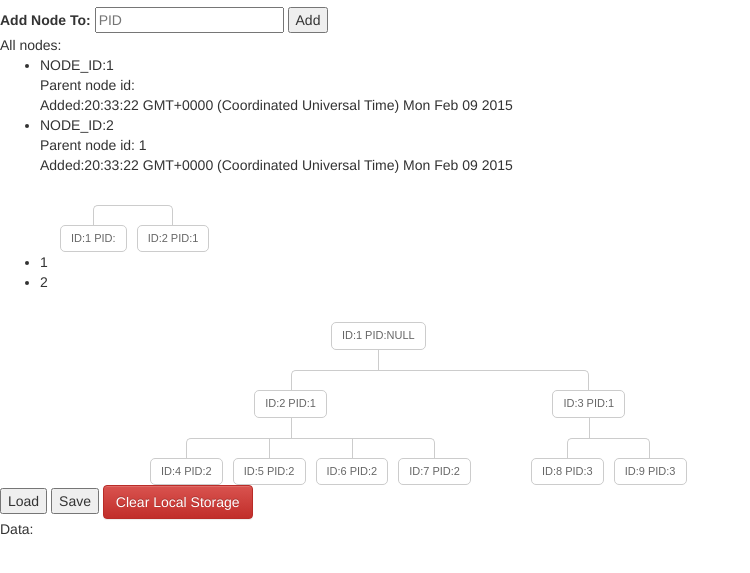
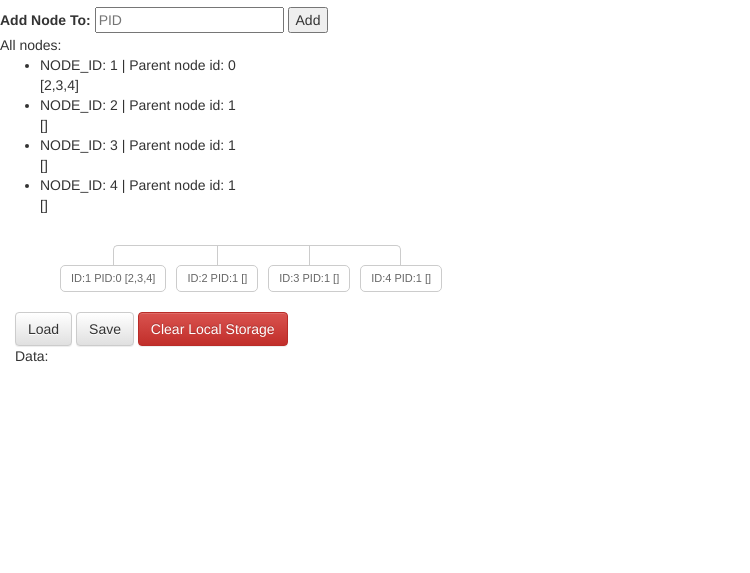
Before and after one commit to antlik/TreeManager, a plain HTML site: page public_html/index.html in a window 1280 px wide. Shown: the part 63-636 px from the top of the page, without its empty margins (0-750 px from the left). Drawn offline with Linux system fonts and the light colour scheme.

Commit message:
Addich array of childs for each node

```diff
--- a/public_html/index.html
+++ b/public_html/index.html
@@ -18,7 +18,6 @@
         <!-- Latest compiled and minified JavaScript -->
         <script src="/bootstrap/js/bootstrap.min.js"></script>
 
-
         <script src="/js/angular.min.js"></script>
         <script src="/js/ngStorage.min.js"></script>
         <script src="/js/app.js"></script>
@@ -27,54 +26,16 @@
 
     </head>
     <body ng-app="treeManager">
-
-
+        <script type="text/ng-template" id="nodeTree">
+            <a href="#">ID:{{node.id}} PID:{{node.pid}}</a>
+            <ul ng-if="nodes.childs">
+                <li ng-repeat="node in nodes.childs "><a href="#">ID:{{node.id}} PID:{{node.pid}}</a>
+                </li>
+            </ul>
+        </script>
         <div class="container">
             <h1>Tree Manager</h1>
         </div>
-
-
-        <!--        <div class="tree">
-                    <ul>
-                        <li>
-                            <a href="#">Parent</a>
-                            <ul>
-                                <li>
-                                    <a href="#">Child</a>
-                                    <ul>
-                                        <li>
-                                            <a href="#">Grand Child</a>
-                                        </li>
-                                    </ul>
-                                </li>
-                                <li>
-                                    <a href="#">Child</a>
-                                    <ul>
-                                        <li><a href="#">Grand Child</a></li>
-                                        <li>
-                                            <a href="#">Grand Child</a>
-                                            <ul>
-                                                <li>
-                                                    <a href="#">Great Grand Child</a>
-                                                </li>
-                                                <li>
-                                                    <a href="#">Great Grand Child</a>
-                                                </li>
-                                                <li>
-                                                    <a href="#">Great Grand Child</a>
-                                                </li>
-                                            </ul>
-                                        </li>
-                                        <li><a href="#">Grand Child</a></li>
-                                    </ul>
-                                </li>
-                            </ul>
-                        </li>
-                    </ul>
-                </div> -->
-
-
-
         <div class="container-fluid" ng-controller="treeManagerController">
             <div class="row">
                 <form ng-submit="submitNode()">
@@ -88,10 +49,11 @@
                         title="Added on {{node.createdAt.toDateString()}}"
                         ng-class="{even: $even, odd: $odd}"
                         >
-                        NODE_ID:{{node.id}}<br />
+                        NODE_ID: {{node.id}} |
                         Parent node id: {{node.pid}}
                         <br />
-                        Added:{{node.createdAt.toTimeString()}}  {{node.createdAt.toDateString()}}
+                        {{node.childs}}
+                        <!--Added:{{node.createdAt.toTimeString()}}  {{node.createdAt.toDateString()}}-->
                     </li>
 
                 </ul>
@@ -102,27 +64,18 @@
                     <!--Display tree: {{nodes}}-->
                     <div class="tree">
                         <ul>
-                            <li ng-repeat="node in nodes track by node.id"><a href="#">ID:{{node.id}} PID:{{node.pid}}</a></li>
+                            <li ng-repeat="node in nodes track by node.id"><a href="#">ID:{{node.id}} PID:{{node.pid}} {{node.childs}}</a>
+
+                            </li>
                         </ul>
                     </div>
                 </div>
             </div>
+            <br />
 
-            <div class="row">
-<ul>
-    <li ng-repeat="node in nodes track by node.id ">
-        {{ node.id }}
-        <ul ng-if="node.pid">
-            <li ng-repeat="node in node.pid">
-                {{ node.id }}
-            </li>
-        </ul>
-    </li>
-</ul>
-            </div>
-            <div class="row">
+            <!--            <div class="row">
                             <div class="col-xs-12">
-                    <!--Display tree: {{nodes}}-->
+                                Display tree: {{nodes}}
                                 <div class="tree">
                                     <ul>
                                         <li><a href="#">ID:1 PID:NULL</a>
@@ -146,15 +99,17 @@
                                     </ul>
                                 </div>
                             </div>
-            </div>
+                        </div>-->
 
             <div class="row">
-                <button ng-click="loadFromLocalStorage()">Load</button>
-                <button ng-click="saveToLocalStorage()">Save</button>
+                <div class="col-xs-12">
+                    <button class="btn btn-default" ng-click="loadFromLocalStorage()">Load</button>
+                    <button class="btn btn-default" ng-click="saveToLocalStorage()">Save</button>
 
                     <button  class="btn btn-danger" ng-click="clearData()">Clear Local Storage</button>
                     <br />
                     Data: {{localNodes}}
+                </div>
             </div>
         </div>
 
--- a/public_html/js/app.js
+++ b/public_html/js/app.js
@@ -9,13 +9,15 @@ treeManager.controller("treeManagerController", function ($scope, $localStorage)
     $scope.nodes = [];
 
     //insert root of tree
-    addNode(null);
+    addNode(0);
+    addNode(1);
+    addNode(1);
     addNode(1);
 
     // ---
     // PUBLIC METHODS //
     // ---
-    $scope.childerns = function (){
+    $scope.childerns = function () {
         $scope.form.parentNodeId;
     };
 
@@ -30,13 +32,12 @@ treeManager.controller("treeManagerController", function ($scope, $localStorage)
 
     $scope.saveToLocalStorage = function () {
         $localStorage.localNodes = $scope.nodes;
-        alert('Saved to local storage.');
+        alert('Nodes are saved to local storage.');
         return;
     };
 
     $scope.loadFromLocalStorage = function () {
-    console.log('loading');
-     console.log($localStorage.localNodes);
+        console.log('loading');
         $scope.localNodes = $localStorage.localNodes;
     };
 
@@ -51,11 +52,17 @@ treeManager.controller("treeManagerController", function ($scope, $localStorage)
     // PRIVATE METHODS //
     // ---
     function addNode(parentNodeId) {
+        var new_node_id = $scope.nodes.length + 1;
+
         $scope.nodes.push({
-            id: ($scope.nodes.length +1),
+            id: new_node_id,
             pid: parentNodeId,
+            childs: [],
             createdAt: new Date()
         });
+        //add new node to child array for its parent
+        if (parentNodeId > 0){
+          $scope.nodes[parentNodeId-1].childs.push(new_node_id);
+        }
     };
-
 });
```
Lines whose indentation alone changed are shown as unchanged.
